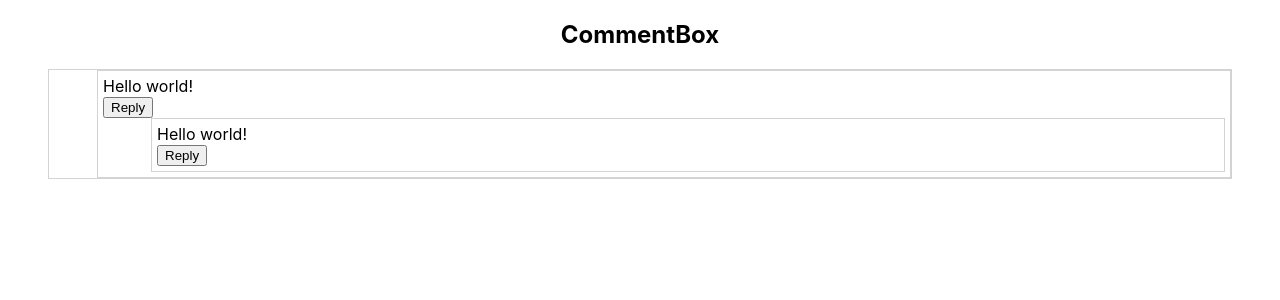
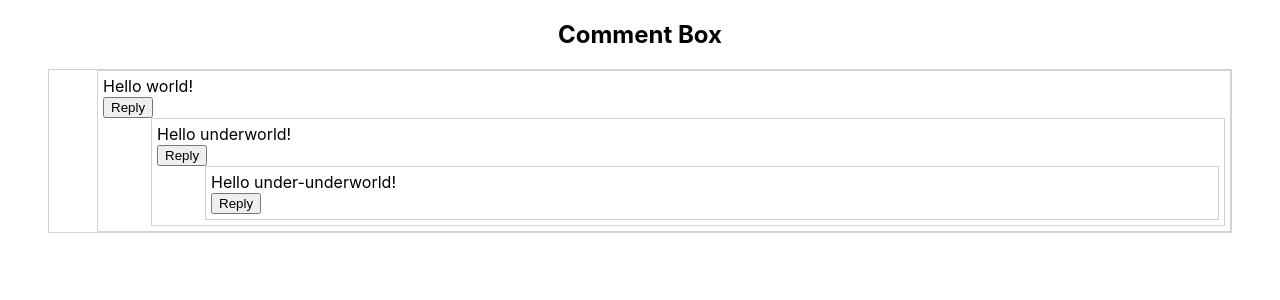
Before and after one commit to PJM178/frontend-mini-challenges, a React (Create React App) app: page /comment-box in a window 1280 px wide. Shown: the top 300 px of the page. Built offline with nearby package versions, Linux system fonts and the light colour scheme.

Commit message:
recursive comments and new comments

```diff
--- a/src/challenges/comment-box/CommentBox.js
+++ b/src/challenges/comment-box/CommentBox.js
@@ -3,22 +3,21 @@ import { useState } from 'react';
 
 import Comment from './components/Comment';
 
-const initializeComments = { username: 'Kalle', body: 'Hello world!', id: 1, children: [{ username: 'Kalle', body: 'Hello world!', id: 2, children: [] }] };
+const initializeComments = { username: 'Kalle', body: 'Hello world!', id: 1, children: [{ username: 'Jorma', body: 'Hello underworld!', id: 2, children: [{ username: 'Korva', body: 'Hello under-underworld!', id: 3, children: [] }] }] };
 
 const CommentBox = () => {
   const [comments, setComments] = useState([initializeComments]);
-  const [id, setId] = useState(2);
-  console.log(comments);
+  const [id, setId] = useState(4);
 
   return (
     <div className="comment-box-body">
       <header className="comment-box-header">
-        <h2>CommentBox</h2>
+        <h2>Comment Box</h2>
       </header>
       <section>
         <div className="comment-container">
           {comments.map((comment) => (
-            <Comment key={comment.id} comment={comment} setComments={setComments} setId={setId} id={id} />
+            <Comment key={comment.id} comment={comment} setComments={setComments} setId={setId} comments={comments} id={id} />
           ))}
         </div>
       </section>
--- a/src/challenges/comment-box/components/Comment.js
+++ b/src/challenges/comment-box/components/Comment.js
@@ -2,11 +2,22 @@ import { useState } from 'react';
 
 import Form from './Form';
 
-const Comment = ({ comment, id, setComments, setId, comments }) => {
+const Comment = ({ comment, setId, id, setComments, comments }) => {
   const [openForm, setOpenForm] = useState(false);
 
-  const handleNewComment = (comment) => {
-    setComments(...comments, comments.find(item => item.id === comment.id).children.concat(comment));
+  const handleNewComment = async (newComment) => {
+    const updateComments = (comments) => {
+      if (comments.id !== comment.id) {
+        if (comments.children.length > 0) {
+          comments.children = comments.children.map((child) => updateComments(child));
+        }
+        return comments;
+      }
+      if (comments.id === comment.id) {
+        return { ...comments, children: [ ...comments.children, newComment ] };
+      }
+    };
+    setComments([updateComments(comments[0])]);
     setId(id + 1);
   };
 
--- a/src/challenges/comment-box/components/Form.js
+++ b/src/challenges/comment-box/components/Form.js
@@ -6,13 +6,13 @@ const Form = ({ handleNewComment, id }) => {
 
   const handleSubmit = (e) => {
     e.preventDefault();
-    const comment = {
+    const newComment = {
       username: username,
       body: body,
       id: id,
       children: [],
     };
-    handleNewComment(comment);
+    handleNewComment(newComment);
     setUsername('');
     setBody('');
 
```
